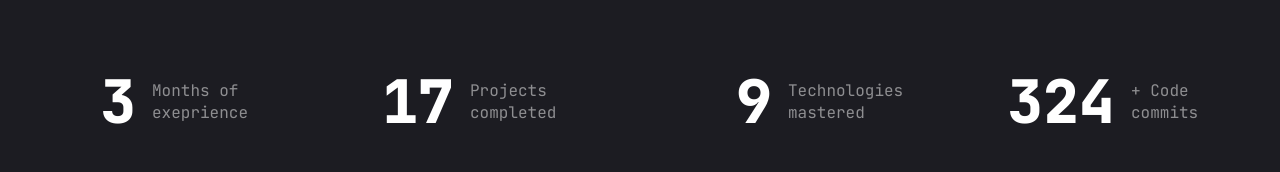
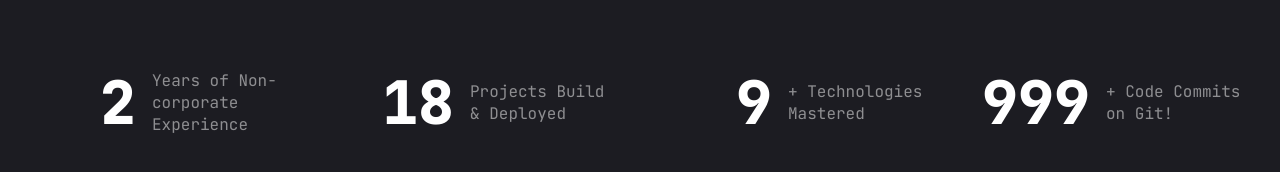
Before and after one commit to kumar-rinku0/rinku-portfolio, a Next.js app: page / in a window 1280 px wide. Shown: the part 606-778 px from the top of the page. Built offline with nearby package versions, Linux system fonts and the light colour scheme.

Commit message:
Update Stats.tsx

```diff
--- a/src/components/Stats.tsx
+++ b/src/components/Stats.tsx
@@ -10,20 +10,20 @@ import { useRef, useEffect } from "react";
 
 const stats = [
   {
-    num: 3,
-    text: "Months of exeprience",
+    num: 2,
+    text: "Years of Non-corporate Experience",
   },
   {
-    num: 17,
-    text: "Projects completed",
+    num: 18,
+    text: "Projects Build & Deployed",
   },
   {
     num: 9,
-    text: "Technologies mastered",
+    text: "+ Technologies Mastered",
   },
   {
-    num: 324,
-    text: "+ Code commits",
+    num: 999,
+    text: "+ Code Commits on Git!",
   },
 ];
 
```
